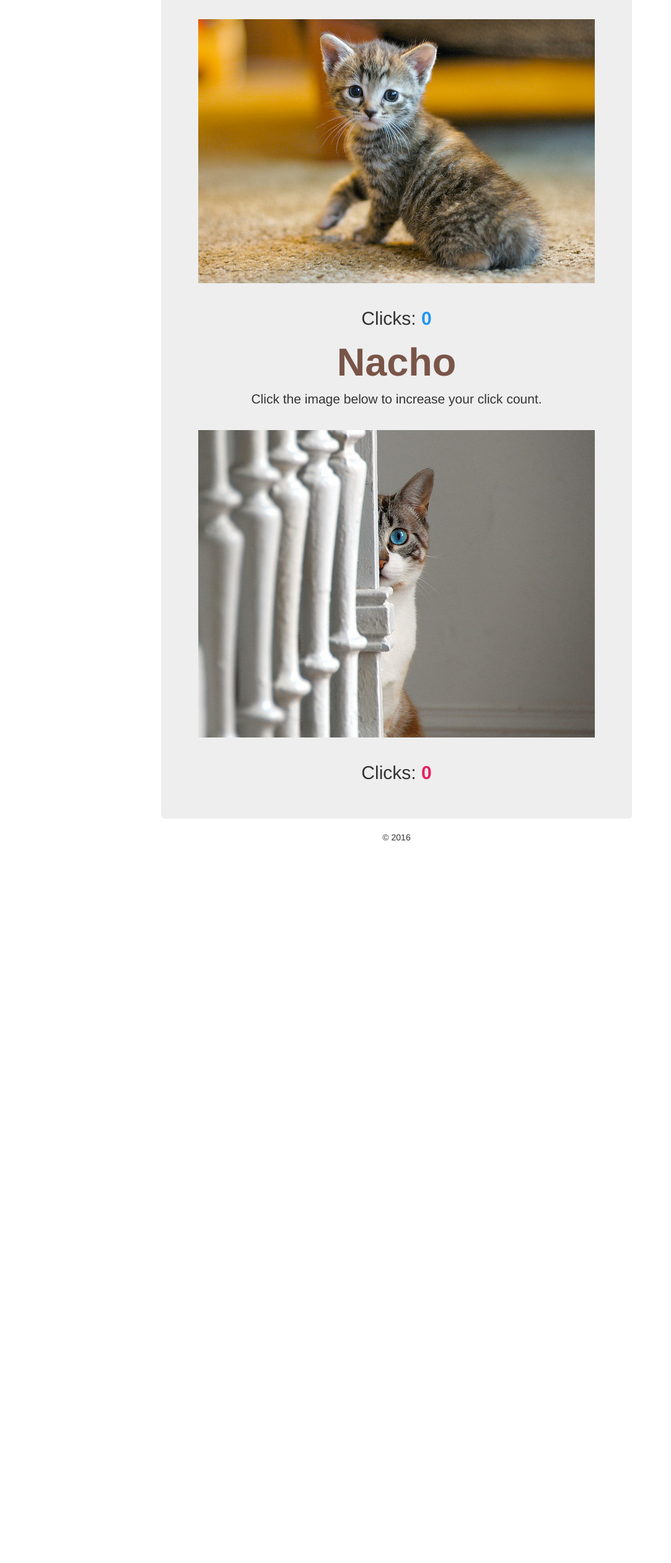
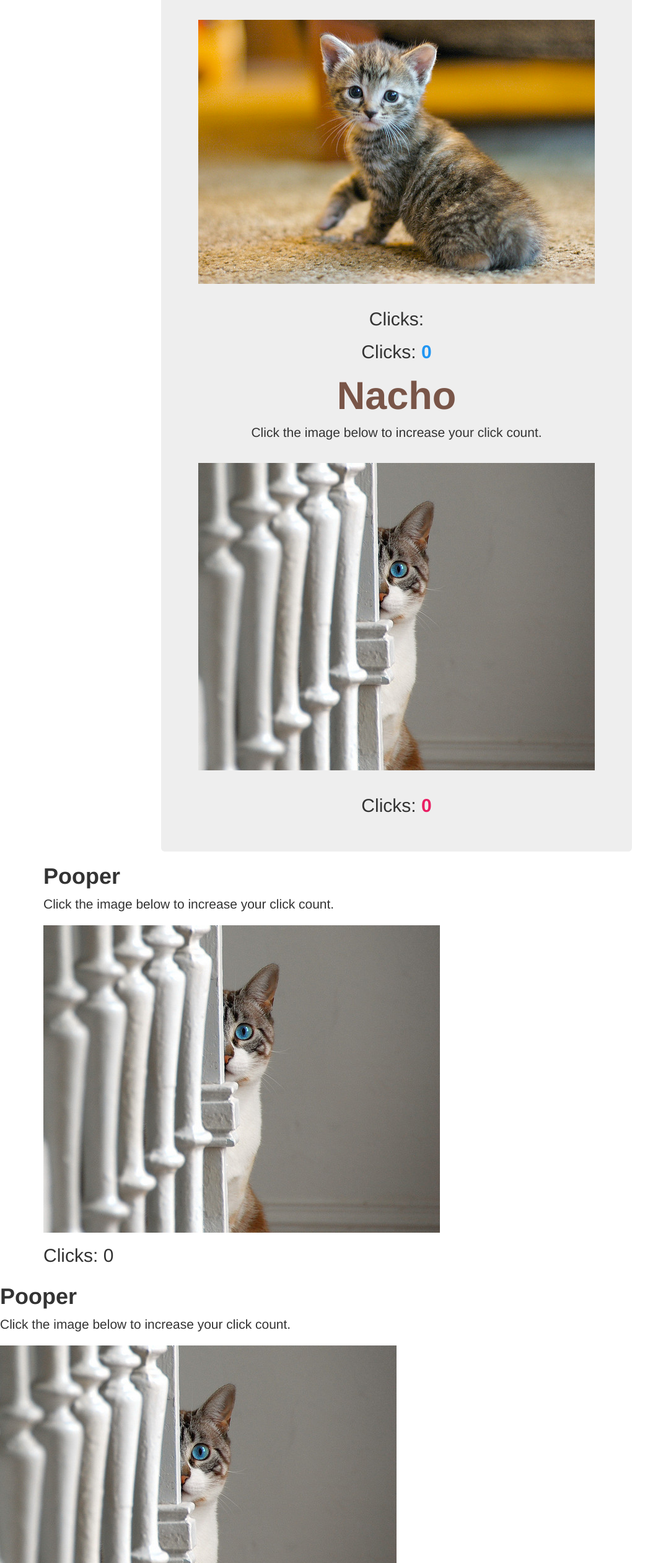
Before and after one commit to escobard/udacity-js-design-patterns, a plain HTML site: page cat-clicker/index.html in a window 1280 px wide. Shown: the part 237-2759 px from the top of the page at 62% size, without its empty margins (0-1083 px from the left). Before the commit the page ends 1608 px from the top, so only its background shows below. Drawn offline with Linux system fonts and the light colour scheme; files whose address does not match are found by name.

Commit message:
Rendering of HTML of cats through nodes instead of static HTML started.

```diff
--- a/cat-clicker/index.html
+++ b/cat-clicker/index.html
@@ -6,7 +6,7 @@
     <meta name="description" content="Cat clicker assignment for the JavaScript Design Patterns course Udacity ">
     <meta name="author" content="Daniel Escobar">
 
-    <title>Cat Clicker - Udacity Prototype - v2.0</title>
+    <title>Cat Clicker Premium - Udacity Prototype - v3.0</title>
 
     <!-- Bootstrap core CSS -->
     <link href=".//css/bootstrap.min.css" rel="stylesheet">
@@ -31,18 +31,32 @@
             <li role="presentation" class="active"><a href="#">Home</a></li>
           </ul>
         </nav>
-        <h3 class="text-muted">Cat Clicker - Udacity Prototype - v2.0</h3>
+        <h3 class="text-muted">Cat Clicker Premium - Udacity Prototype - v3.0</h3>
       </div>
 
       <div class="jumbotron">
 	  <div id="cat-1">
-        <p class="lead">Click the image below to increase your click count.</p>
-        <img onClick="catClicked()" src="img/cat-picture.jpg"></img>
-		<h2>Clicks: <span id="clicks">0</span> </h2> </div>
+		<h2>Clicks: <span id="clicks">0</span> </h2>
+		</div>
 		<div id="cat-2">
 		<p class="lead">Click the image below to increase your click count.</p>
         <img onClick="catClicked2()" src="img/cat2-picture.jpg"></img>
 		<h2>Clicks: <span id="clicks2">0</span> </h2> </div>
+		</div>
+		<div id="cat-3">
+		<p class="lead">Click the image below to increase your click count.</p>
+        <img onClick="catClicked3()" src="img/cat2-picture.jpg"></img>
+		<h2>Clicks: <span id="clicks3">0</span> </h2> </div>
+		</div>
+		<div id="cat-4">
+		<p class="lead">Click the image below to increase your click count.</p>
+        <img onClick="catClicked4()" src="img/cat2-picture.jpg"></img>
+		<h2>Clicks: <span id="clicks4">0</span> </h2> </div>
+		</div>
+		<div id="cat-5">
+		<p class="lead">Click the image below to increase your click count.</p>
+        <img onClick="catClicked5()" src="img/cat2-picture.jpg"></img>
+		<h2>Clicks: <span id="clicks5">0</span> </h2> </div>
 		</div>
       </div>
 
--- a/cat-clicker/js/cat-clicker.js
+++ b/cat-clicker/js/cat-clicker.js
@@ -1,3 +1,5 @@
+// global container variables
+
 // First Cat Click function
 
  var clicks = 0;
@@ -6,19 +8,41 @@
         document.getElementById("clicks").innerHTML = clicks;
     };
 
-// First Cat Title function
-function catTitle1() {
+// First Cat function
+function cat1() {
+
+// variables
 var catTitleContainer = document.createElement("div");
 var catTitleElement = document.createElement("H1");
-    var catTitleText = document.createTextNode("Ollie");
+var catTitleText = document.createTextNode('Ollie');
+var catContainerIntro = document.createElement("p")
+var catContainerIntroText = document.createTextNode("Click the image below to increase your click count.")
+var catContainerImg = document.createElement("img")
+var list = document.getElementById("cat-1");
+var catSecondaryTitleElement = document.createElement("H2");
+var catSecondaryTitleText = document.createTextNode('Clicks:');
+// attributes
+catContainerIntro.setAttribute("class", "cat-title");
+catTitleContainer.setAttribute("id", "cat-title-1");
+catTitleContainer.setAttribute("class", "cat-title");
+catContainerImg.setAttribute("src", "img/cat-picture.jpg");
+catContainerImg.setAttribute("onClick", "catClicked()");
+
+// append childs
+catContainerIntro.appendChild(catContainerIntroText);
 catTitleContainer.appendChild(catTitleElement);
 catTitleElement.appendChild(catTitleText);
-	catTitleContainer.setAttribute("id", "cat-title-1");
-	catTitleContainer.setAttribute("class", "cat-title");
-	var list = document.getElementById("cat-1");
+catSecondaryTitleElement.appendChild(catSecondaryTitleText);
+
+//list nodes
+list.insertBefore(catSecondaryTitleElement, list.childNodes[0])
+list.insertBefore(catContainerImg, list.childNodes[0])
+list.insertBefore(catContainerIntro, list.childNodes[0]);
 list.insertBefore(catTitleContainer, list.childNodes[0]);
+
 }
-window.addEventListener("load", catTitle1, false);
+window.addEventListener("load", cat1, false);
+
 
 // Second Cat Click function
 
@@ -42,29 +66,68 @@ function catTitle2() {
 }
 window.addEventListener("load", catTitle2, false);
 
-// JS code that needs to be changed to fit the requirements of the assignment here : https://classroom.udacity.com/courses/ud989/lessons/3417188540/concepts/34338690500923
+// Third Cat Click function
 
-// clear the screen for testing
-document.body.innerHTML = '';
+ var clicks3 = 0;
+    function catClicked3() {
+        clicks3 += 1;
+        document.getElementById("clicks3").innerHTML = clicks3;
+    };
 
-var nums = [1,2,3];
+// Third Cat Title function
+function catTitle3() {
+	var catTitleContainer3 = document.createElement("div");
+    var catTitleElement3 = document.createElement("H1");
+    var catTitleText3 = document.createTextNode("Pooper");
+	catTitleContainer3.appendChild(catTitleElement3);
+    catTitleElement3.appendChild(catTitleText3);
+	catTitleContainer3.setAttribute("id", "cat-title-3");
+	catTitleContainer3.setAttribute("class", "cat-title");
+	var list3 = document.getElementById("cat-3");
+    list3.insertBefore(catTitleContainer3, list3.childNodes[0]);
+}
+window.addEventListener("load", catTitle3, false);
 
-// Let's loop over the numbers in our array
-for (var i = 0; i < nums.length; i++) {
+// Fourth Cat Click function
 
-    // This is the number we're on...
-    var num = nums[i];
+ var clicks4 = 0;
+    function catClicked4() {
+        clicks4 += 1;
+        document.getElementById("clicks4").innerHTML = clicks4;
+    };
 
-    // We're creating a DOM element for the number
-    var elem = document.createElement('div');
-    elem.textContent = num;
+// Fourth Cat Title function
+function catTitle4() {
+	var catTitleContainer4 = document.createElement("div");
+    var catTitleElement4 = document.createElement("H1");
+    var catTitleText4 = document.createTextNode("Pooper");
+	catTitleContainer4.appendChild(catTitleElement4);
+    catTitleElement4.appendChild(catTitleText4);
+	catTitleContainer4.setAttribute("id", "cat-title-4");
+	catTitleContainer4.setAttribute("class", "cat-title");
+	var list4 = document.getElementById("cat-4");
+    list4.insertBefore(catTitleContainer4, list4.childNodes[0]);
+}
+window.addEventListener("load", catTitle4, false);
 
-    // ... and when we click, alert the value of `num`
-    elem.addEventListener('click', (function(numCopy) {
-        return function() {
-            alert(numCopy);
+// Fifth Cat Click function
+
+ var clicks5 = 0;
+    function catClicked5() {
+        clicks5 += 1;
+        document.getElementById("clicks5").innerHTML = clicks5;
     };
-    })(num));
 
-    document.body.appendChild(elem);
-};
+// Fourth Cat Title function
+function catTitle5() {
+	var catTitleContainer5 = document.createElement("div");
+    var catTitleElement5 = document.createElement("H1");
+    var catTitleText5 = document.createTextNode("Pooper");
+	catTitleContainer5.appendChild(catTitleElement5);
+    catTitleElement5.appendChild(catTitleText5);
+	catTitleContainer5.setAttribute("id", "cat-title-5");
+	catTitleContainer5.setAttribute("class", "cat-title");
+	var list5 = document.getElementById("cat-5");
+    list5.insertBefore(catTitleContainer5, list5.childNodes[0]);
+}
+window.addEventListener("load", catTitle5, false);
```
Lines whose indentation alone changed are shown as unchanged.
